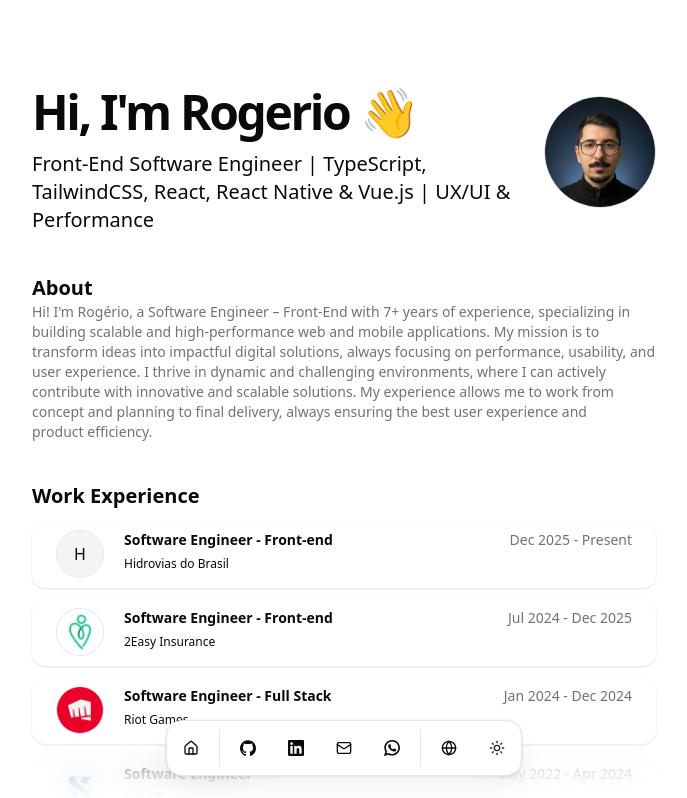
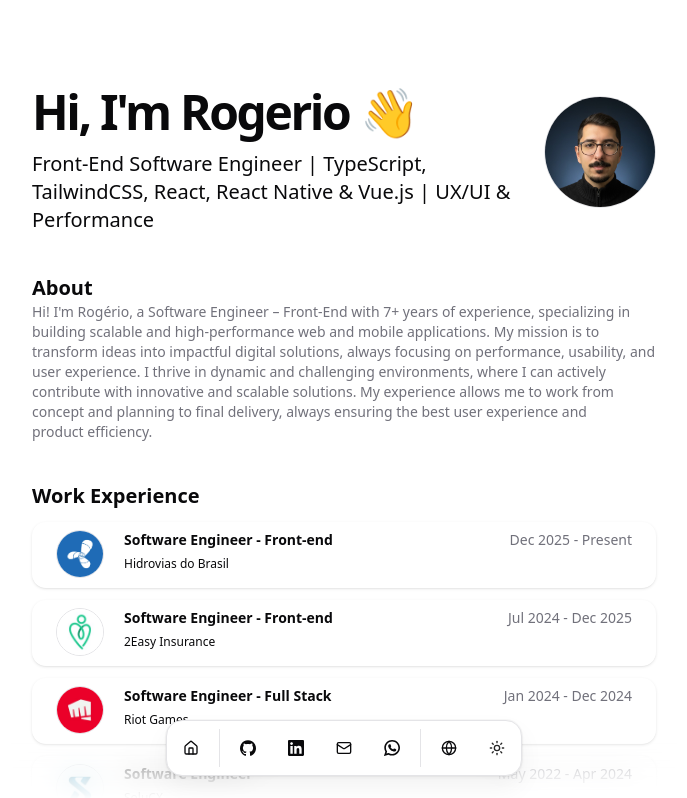
Before and after one commit to rogerbatt/rogerio_portfolio, a Next.js app: page / in a window 1280 px wide. Shown: the top 798 px of the page, without its empty margins (296-983 px from the left). Built offline with nearby package versions, Linux system fonts and the light colour scheme.

Commit message:
Update logoUrl for Hidrovias do Brasil

```diff
--- a/src/data/resume.tsx
+++ b/src/data/resume.tsx
@@ -94,7 +94,7 @@ export const DATA = {
       company: "Hidrovias do Brasil",
       href: "https://www.hbsa.com.br/",
       badges: [],
-      logoUrl: "",
+      logoUrl: "/hidrovias.png",
     },
     {
       key: "2easyInsurance",
```
